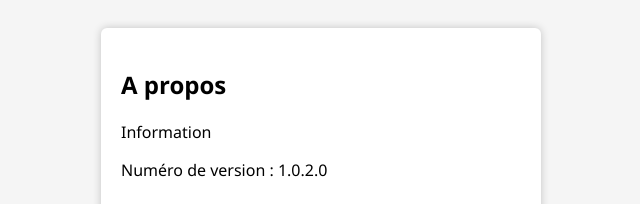
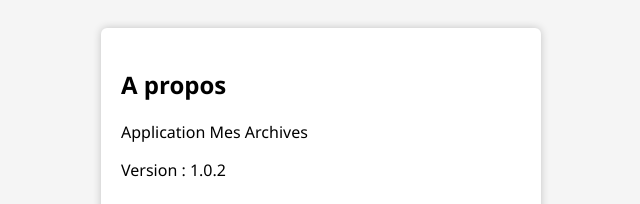
Before and after one commit to DELLASIEGAexternal2/MesArchivesAddin, a website built with webpack: page popup/about.html in a window 1280 px wide. Shown: the top 204 px of the page, without its empty margins (319-959 px from the left). Built offline with nearby package versions, Linux system fonts and the light colour scheme.

Commit message:
Update about.html with version and application info

```diff
--- a/popup/about.html
+++ b/popup/about.html
@@ -1,9 +1,10 @@
-
 <!DOCTYPE html>
 
 <html>
 
 <head>
+
+<meta charset="UTF-8">
 
 <link rel="stylesheet" href="about.css">
 
@@ -15,9 +16,9 @@
 
 <h2>A propos</h2>
 
-<p>Information</p>
+<p>Application Mes Archives</p>
 
-<p>Numéro de version : 1.0.2.0</p>
+<p>Version : 1.0.2</p>
 
 <img src="https://dellasiegaexternal2.github.io/MesArchivesAddin/assets/icon-16.png">
 
```
